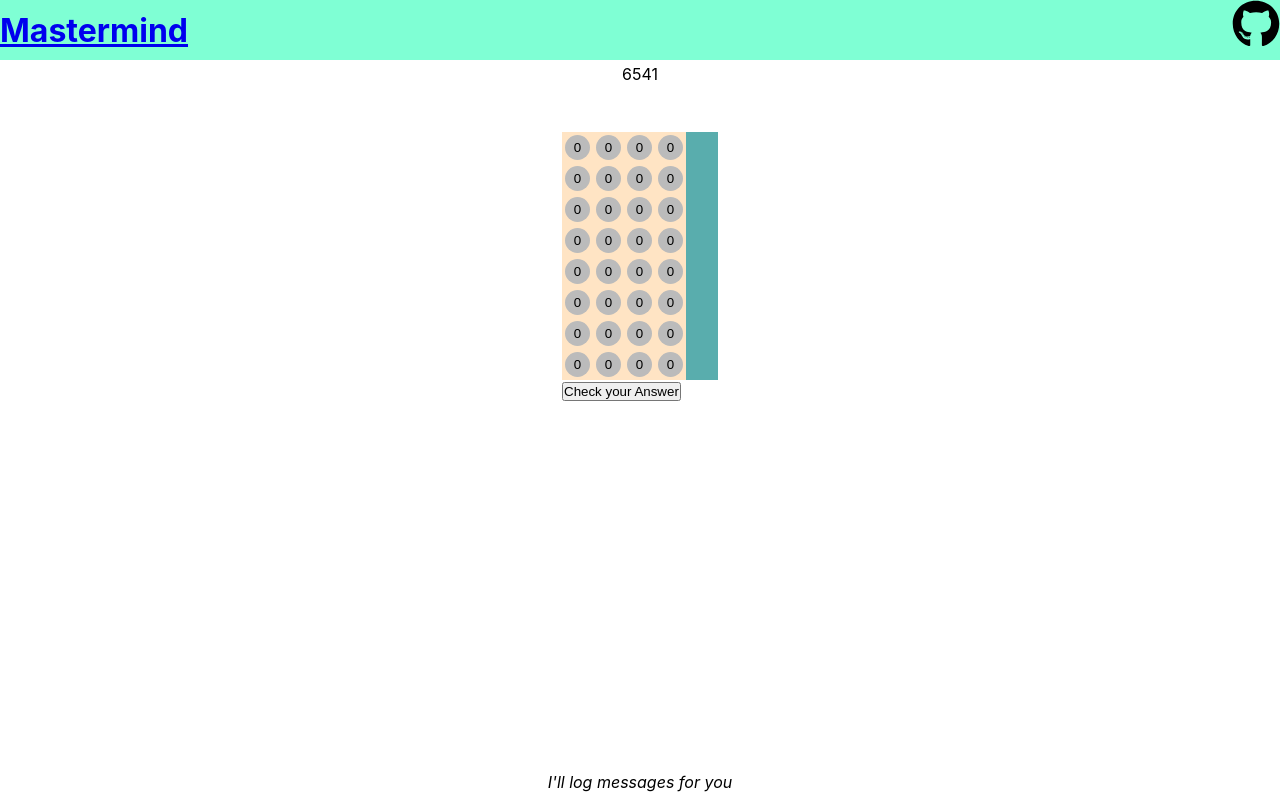
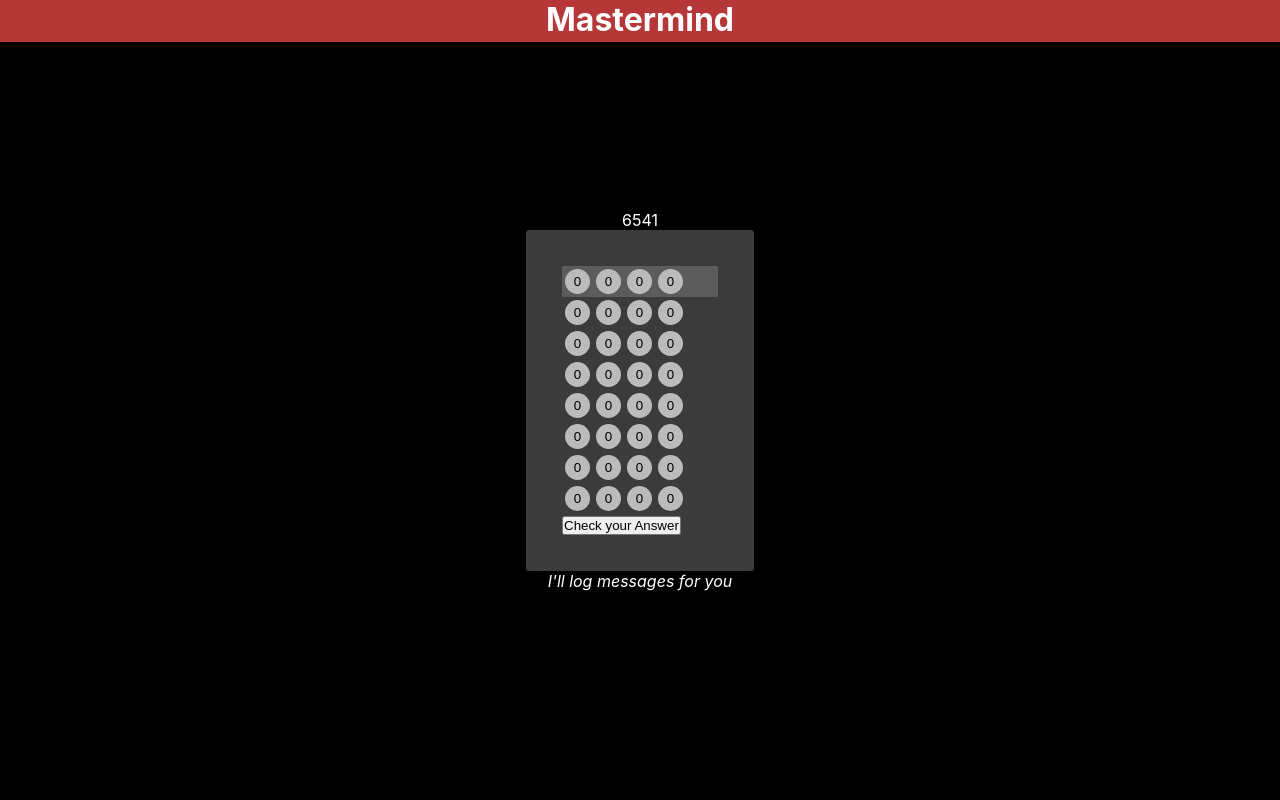
Before and after one commit to NicoCastelnuovo/mastermind-game-react-app, a React (Create React App) app: page /game in a window 1280 px wide. Built offline with nearby package versions, Linux system fonts and the light colour scheme.

Commit message:
Need to fix WhitePegs

```diff
--- a/src/App.css
+++ b/src/App.css
@@ -11,15 +11,14 @@ header {
   top: 0;
   left: 0;
   display: flex;
-  justify-content: space-between;
+  justify-content: center;
   align-items: center;
-  background-color: aquamarine;
+  padding-bottom: 3px;
+  background-color: rgb(182, 55, 55);
 }
-h1 {
-}
-.github-link {
-  color: black;
-  font-size: 3rem;
+.Title {
+  color: white;
+  text-decoration: none;
 }
 
 /* ------------ INTRO PAGE ------------ */
@@ -30,6 +29,8 @@ h1 {
   flex-flow: column;
   justify-content: center;
   align-items: center;
+  color: white;
+  background-color: black;
 }
 .Difficulty {
   display: flex;
@@ -45,29 +46,31 @@ h1 {
 /* ------------ GAME PAGE ------------ */
 .GamePage {
   width: 100%;
-  height: 100%;
-  margin-top: 64px;
+  height: 100vh;
   display: flex;
   flex-flow: column;
   justify-content: center;
   align-items: center;
+  color: white;
+  background-color: black;
 }
 .Board {
-  height: 80vh;
-  margin-top: 6vh;
+  background-color: rgb(59, 59, 59);
+  padding: 36px;
+  border-radius: 3px;
 }
 .Row {
   display: flex;
-  background-color: bisque;
 }
-.PlayerBox {
-  background-color: aqua;
+.currentRow {
+  background-color: rgb(92, 92, 92);
+}
+.UserSequence {
 }
 .CpuBox {
   display: flex;
   flex-flow: row wrap;
   width: 32px;
-  background-color: rgb(89, 173, 173);
 }
 
 /* ------------ DOTS ------------ */
--- a/src/app/Header.tsx
+++ b/src/app/Header.tsx
@@ -4,12 +4,9 @@ import { FaGithub } from 'react-icons/fa';
 const Header: React.FC = () => {
   return (
     <header>
-      <Link to='/'>
+      <Link className='Title' to='/'>
         <h1>Mastermind</h1>
       </Link>
-      <a className='github-link' href="#">
-        <FaGithub />
-      </a>
     </header>
   )
 }
--- a/src/features/board/Board.tsx
+++ b/src/features/board/Board.tsx
@@ -1,6 +1,6 @@
 import { useEffect } from "react";
 import { selectDifficulty } from "../difficulty/difficultySlice";
-import { selectBoard, createBoard, changeColor, checkAnswer, selectBlacks, selectWhites } from "./boardSlice";
+import { selectBoard, createBoard, changeColor, checkAnswer, selectBlacks, selectWhites, selectCurrentRow } from "./boardSlice";
 import { useAppDispatch, useAppSelector } from "../../app/hooks";
 import { selectSecretSequence } from "../secretSequence/secretSequenceSlice";
 
@@ -10,6 +10,7 @@ const Board: React.FC = () => {
   const board = useAppSelector(selectBoard)
   const blacks = useAppSelector(selectBlacks)
   const whites = useAppSelector(selectWhites)
+  const currentRow = useAppSelector(selectCurrentRow)
   const dispatch = useAppDispatch();
 
   useEffect(() => {
@@ -21,7 +22,7 @@ const Board: React.FC = () => {
       {
         board.map((row, rowIndex) => {
           return (
-            <div className="Row">
+            <div className={`Row ${currentRow === rowIndex ? `currentRow` : null}`}>
               <div className="UserSequence">
                 {
                   row.map((dotValue, dotIndex) => {
@@ -44,8 +45,8 @@ const Board: React.FC = () => {
                 }
                 {
                   whites[rowIndex] > 0
-                  ? [...Array(whites[rowIndex])].map(item => <span className="cpu dot white"></span>)
-                  : null
+                    ? [...Array(whites[rowIndex])].map(item => <span className="cpu dot white"></span>)
+                    : null
                 }
               </div>
             </div>
--- a/src/features/board/boardSlice.ts
+++ b/src/features/board/boardSlice.ts
@@ -2,7 +2,7 @@ import { createSlice, PayloadAction } from "@reduxjs/toolkit";
 import { RootState } from "../../app/store";
 
 // State type
-export interface boardState {
+export interface BoardState {
   board: number[][];
   currentRow: number;
   blacks: number[];
@@ -23,7 +23,7 @@ type R = {
   secretSequence: number[];
 }
 
-const initialState: boardState = {
+const initialState: BoardState = {
   board:
   [
     [0, 0, 0, 0, 0, 0],
@@ -50,13 +50,14 @@ const boardSlice = createSlice({
       }
     },
     createBoard(state, action: PayloadAction<P>) {
-      state.currentRow = 0;
-      state.isGuessed = false;
+      let { board, currentRow, isGuessed } = state;
+      currentRow = 0;
+      isGuessed = false;
       const { rowLength, columnLength } = action.payload;
-      if (rowLength < state.board[0].length) {
+      if (rowLength < board[0].length) {
         boardSlice.caseReducers.createRow(state, action);
       }
-      if (columnLength > state.board.length) {
+      if (columnLength > board.length) {
         boardSlice.caseReducers.createColumn(state, action);
       }
     },
@@ -71,40 +72,41 @@ const boardSlice = createSlice({
         }
       }
     },
-    changeCurrentRow(state) {
+    incrementCurrentRow(state) {
       state.currentRow += 1;
     },
     checkAnswer(state, action: PayloadAction<R>) {
       const userAnswer = state.board[state.currentRow];
       const { secretSequence } = action.payload;
-      console.log(`SecretSequence is: ${secretSequence}`) // 1312
-      console.log(`userAnswer is: ${userAnswer}`) // 1451
       // Blacks
+      let userAnswerCopy = [...userAnswer];
+      let secretSequenceCopy = [...secretSequence];
       let blackCurrentRow = 0;
-      for (let i = 0; i < secretSequence.length; i++) {
-        if (userAnswer[i] === secretSequence[i]) {
+      for (let i = 0; i < secretSequenceCopy.length; i++) {
+        if (userAnswerCopy[i] === secretSequenceCopy[i]) {
           blackCurrentRow += 1;
+          userAnswerCopy.splice(i, 1, 0);
+          secretSequenceCopy.splice(i, 1, 0);
         }
       };
       state.blacks.push(blackCurrentRow)
-      console.log(`BlackCurrent are ${blackCurrentRow}`)
-      // Whites
-      let userAnswerCopy = [...userAnswer];
-      let whiteCurrentRow = 0;
-      for (let i = 0; i < secretSequence.length; i++) {
-        if (secretSequence.indexOf(userAnswerCopy[i]) != -1) {
-          userAnswerCopy.splice(i, 1);
-          whiteCurrentRow += 1;
+      // Whites --- case 4644 a4444 => 3black1white
+      // some cases dont work
+      if (blackCurrentRow != state.board[0].length) {
+        console.log(`userAnswerCopy is ${userAnswerCopy}`)
+        console.log(`blacks is ${state.blacks}`)
+        console.log(`secretSequenceCopy is ${secretSequenceCopy}`)
+        let whiteCurrentRow = 0;
+        for (let i = 0; i < userAnswerCopy.length; i++) {
+
         }
+        state.whites.push(whiteCurrentRow)
+        console.log(`whites is ${state.whites}`)
       }
-      state.whites.push(whiteCurrentRow);
-      console.log(`WhiteCurrent are ${whiteCurrentRow}`)
-      // if (state.blacks === state.board[0].length) {
-      //   console.log('VICTORY!')
-      //   state.isGuessed = true;
-      //   state.currentRow = 99;
-      // }
-      boardSlice.caseReducers.changeCurrentRow(state);
+      else {
+        state.isGuessed = true;
+      }
+      boardSlice.caseReducers.incrementCurrentRow(state);
     },
   },
 });
@@ -112,5 +114,6 @@ const boardSlice = createSlice({
 export const selectBoard = (state: RootState) => state.board.board;
 export const selectBlacks = (state: RootState) => state.board.blacks;
 export const selectWhites = (state: RootState) => state.board.whites;
+export const selectCurrentRow = (state: RootState) => state.board.currentRow;
 export const { createBoard, changeColor, checkAnswer } = boardSlice.actions;
 export default boardSlice.reducer;
```
